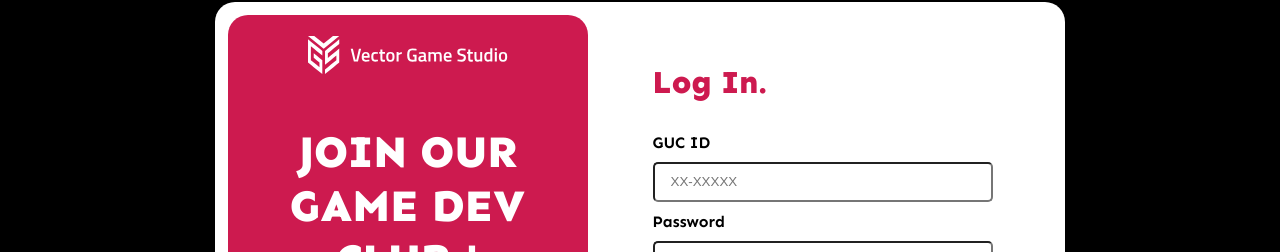
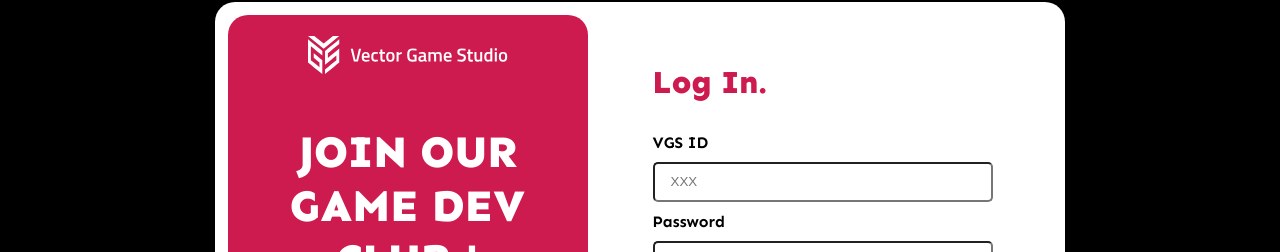
Before and after one commit to 0J33/VGS-Frontend, a React (Create React App) app: page /login in a window 1280 px wide. Shown: the part 148-400 px from the top of the page. Built offline with nearby package versions, Linux system fonts and the light colour scheme.

Commit message:
login rename

```diff
--- a/src/pages/LoginPage.js
+++ b/src/pages/LoginPage.js
@@ -92,8 +92,8 @@ export default function LoginPage() {
                 <div className="right-card-wrapper">
                     <div className="right-card">
                         <h1 className="right-card-text">Log In.</h1>
-                        <label className="input-label">GUC ID</label>
-                        <input placeholder="XX-XXXXX" type="text" onChange={(event) => {setGucId(event.target.value)}} />
+                        <label className="input-label">VGS ID</label>
+                        <input placeholder="XXX" type="text" onChange={(event) => {setGucId(event.target.value)}} />
                         <label className="input-label">Password</label>
                         <input placeholder="********" type="password" onChange={(event) => {setPassword(event.target.value)}} />
                         <div style={{height:'10px'}}></div>
```
